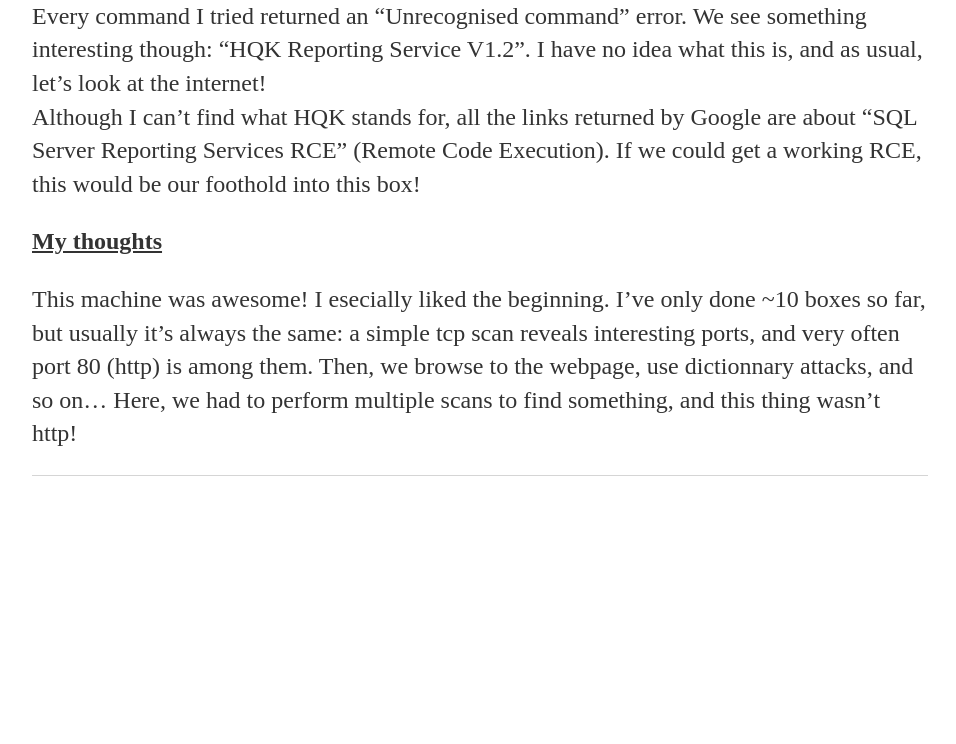
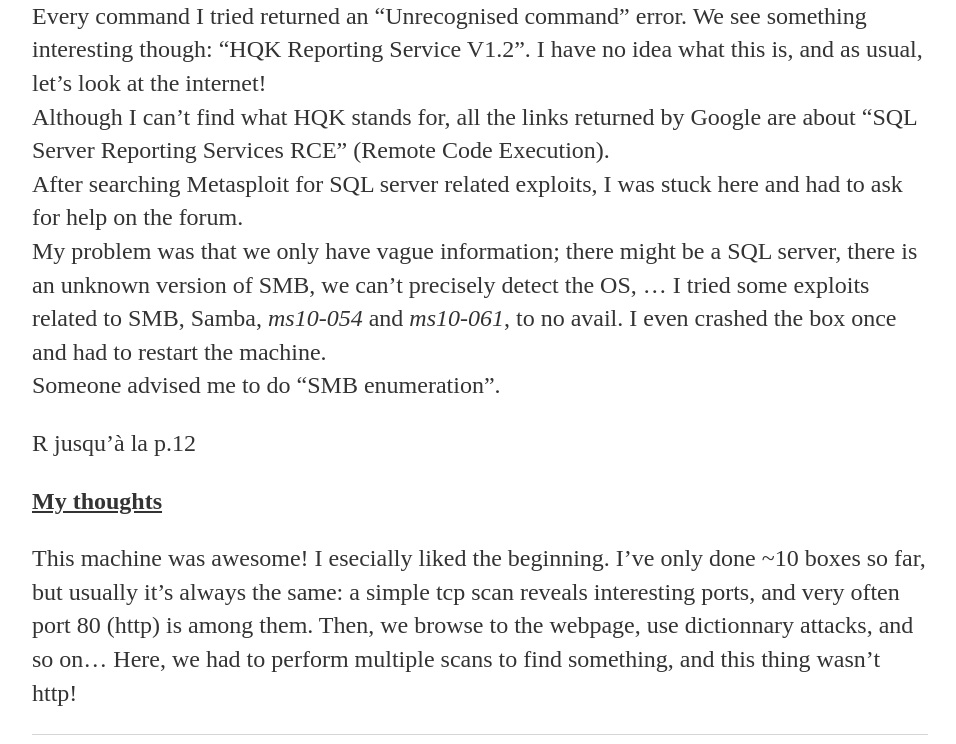
Before and after one commit to jsom1/jsom1.github.io, a Jekyll site: the page built from _walkthroughs/Nest.md, in a window 1280 px wide and 900 px high, scrolled down 4734 px, cut to the strip 156-900 px from the top of the window. Shown: the whole strip, without its empty margins (160-1116 px from the left). Built offline with Jekyll 4.4.1, drawn with Linux system fonts in a browser that asks for light colours; our own code applies the rules of GitHub Pages for plain Markdown files; before the commit the page ends 5426 px from its top, so only the background shows below that.

Commit message:
Update Nest.md

```diff
--- a/_walkthroughs/Nest.md
+++ b/_walkthroughs/Nest.md
@@ -102,10 +102,14 @@
 </div>
 
 Every command I tried returned an "Unrecognised command" error. We see something interesting though: "HQK Reporting Service V1.2". I have no idea what this is, and as usual, let's look at the internet!\\
-Although I can't find what HQK stands for, all the links returned by Google are about "SQL Server Reporting Services RCE" (Remote Code Execution).
-If we could get a working RCE, this would be our foothold into this box!
+Although I can't find what HQK stands for, all the links returned by Google are about "SQL Server Reporting Services RCE" (Remote Code Execution).\\
+After searching Metasploit for SQL server related exploits, I was stuck here and had to ask for help on the forum.\\
+My problem was that we only have vague information; there might be a SQL server, there is an unknown version of SMB, we can't precisely detect the OS, ... I tried some exploits related to SMB, Samba, *ms10-054* and *ms10-061*, to no avail. I even crashed the box once and had to restart the machine.\\
+Someone advised me to do "SMB enumeration".
 
 
+
+R jusqu'à la p.12
 
 <ins>**My thoughts**</ins>
 
```
